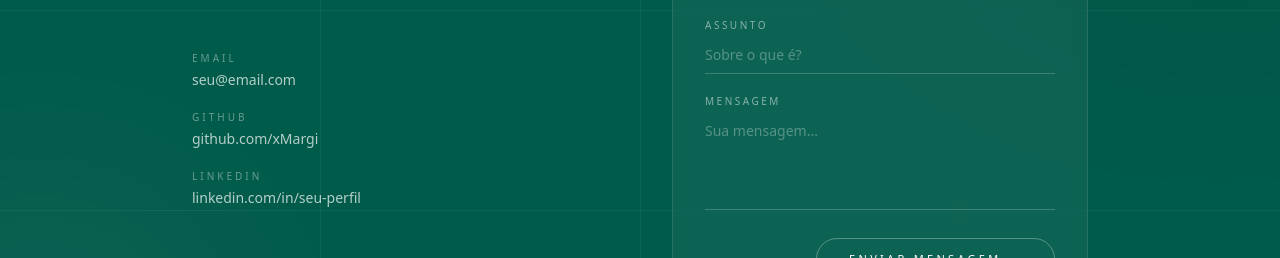
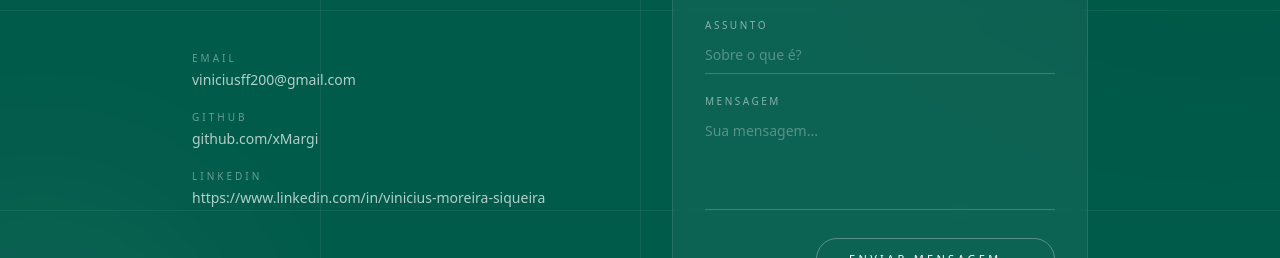
Before and after one commit to xMargi/Portifolio-Web, a React (Vite) app: page / in a window 1280 px wide. Shown: the part 6798-7056 px from the top of the page. Built offline with nearby package versions, Linux system fonts and the light colour scheme; no server answers; a web font is replaced by a local one.

Commit message:
Fix: Ajustando a parte de contato trocando os spans por links

```diff
--- a/src/components/contacts/Contact.tsx
+++ b/src/components/contacts/Contact.tsx
@@ -90,15 +90,15 @@ export const Contact = () => {
                         <div className="flex flex-col gap-5">
                             <div className="flex flex-col gap-1 group cursor-pointer">
                                 <span className="text-[10px] uppercase tracking-[0.3em] text-white/40">email</span>
-                                <span className="text-white/70 text-sm group-hover:text-white transition-colors duration-300">seu@email.com</span>
+                                <a href="mailto:viniciusff200@gmail.com" target="_blank" className="text-white/70 text-sm group-hover:text-white transition-colors duration-300">viniciusff200@gmail.com</a>
                             </div>
                             <div className="flex flex-col gap-1 group cursor-pointer">
                                 <span className="text-[10px] uppercase tracking-[0.3em] text-white/40">github</span>
-                                <span className="text-white/70 text-sm group-hover:text-white transition-colors duration-300">github.com/xMargi</span>
+                                <a href="https://github.com/xMargi" target="_blank" className="text-white/70 text-sm group-hover:text-white transition-colors duration-300">github.com/xMargi</a>
                             </div>
                             <div className="flex flex-col gap-1 group cursor-pointer">
                                 <span className="text-[10px] uppercase tracking-[0.3em] text-white/40">linkedin</span>
-                                <span className="text-white/70 text-sm group-hover:text-white transition-colors duration-300">linkedin.com/in/seu-perfil</span>
+                                <a href="https://www.linkedin.com/in/vinicius-moreira-siqueira" target="_blank" className="text-white/70 text-sm group-hover:text-white transition-colors duration-300">https://www.linkedin.com/in/vinicius-moreira-siqueira</a>
                             </div>
                         </div>
 
```
